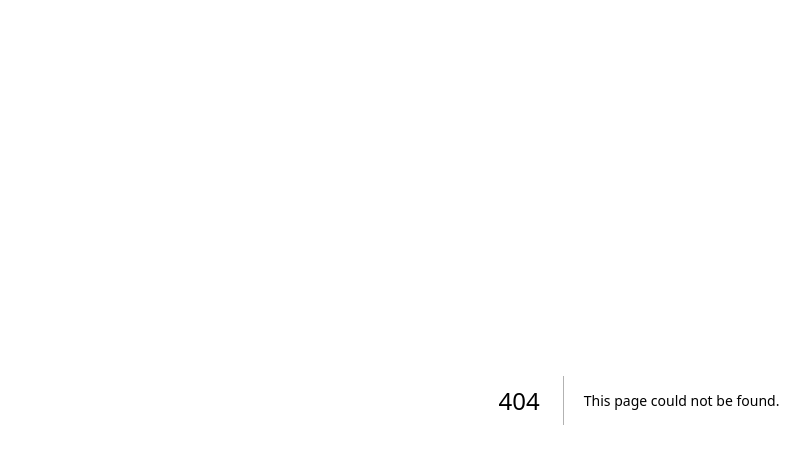
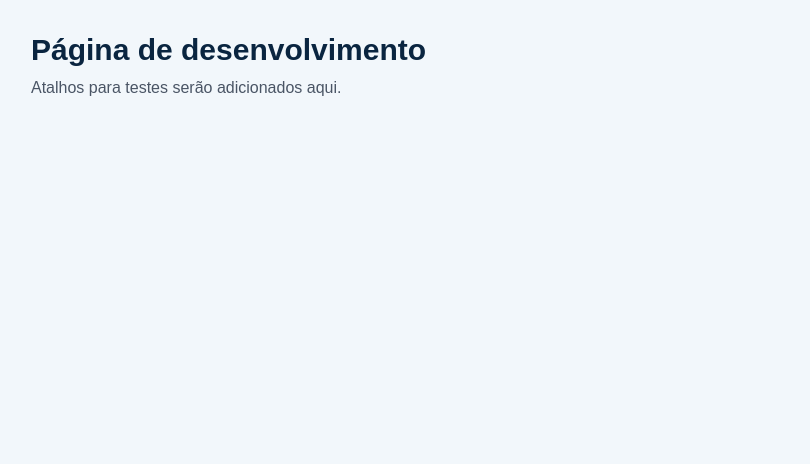
Before and after one commit to MiguelHelen/S.A.S.P.I-Sistema-de-Acompanhamento-de-Saude-para-Pessoas-Idosas-, a Next.js app: page /dev in a window 1280 px wide. Before the commit this address had no page. Shown: the top 464 px of the page, without its empty margins (1-811 px from the left). Built offline with nearby package versions, Linux system fonts and the light colour scheme.

Commit message:
dev: adiciona pagina de desenvolvimento

```diff
--- /dev/null
+++ b/src/app/dev/page.tsx
@@ -0,0 +1,13 @@
+export default function DevPage() {
+  return (
+    <main className="min-h-screen bg-[#F2F7FB] p-8">
+      <h1 className="text-3xl font-bold text-[#0A2540]">
+        Página de desenvolvimento
+      </h1>
+
+      <p className="mt-2 text-gray-600">
+        Atalhos para testes serão adicionados aqui.
+      </p>
+    </main>
+  );
+}
```
